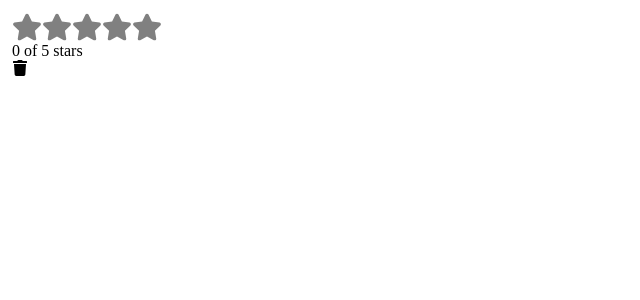
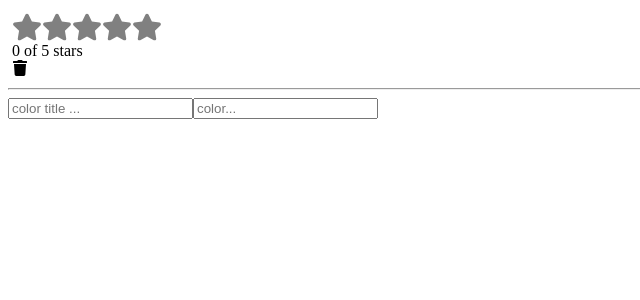
Before and after one commit to energiay/testinh_react_hooks, a React app: page / in a window 1280 px wide. Shown: the top 300 px of the page, without its empty margins (0-640 px from the left). Built offline with nearby package versions, Linux system fonts and the light colour scheme.

Commit message:
add App component

```diff
--- /dev/null
+++ b/src/App.jsx
@@ -0,0 +1,15 @@
+import React from 'react'
+import StarRating from '@components/StarRating/StarRating.jsx'
+import Form from '@components/Form/Form.jsx'
+
+const App = () => {
+    return (
+        <div>
+            <StarRating />
+            <hr />
+            <Form />
+        </div>
+    )
+}
+
+export default App
--- /dev/null
+++ b/src/components/Form/Form.jsx
@@ -0,0 +1,23 @@
+import React from 'react'
+
+const Form = () => {
+    return (
+        <div>
+            <form>
+                <input
+                    type="text"
+                    placeholder="color title ..."
+                    required
+                />
+
+                <input
+                    type="text"
+                    placeholder="color..."
+                    required
+                />
+            </form>
+        </div>
+    )
+}
+
+export default Form
--- a/src/index.js
+++ b/src/index.js
@@ -1,9 +1,8 @@
 import React from 'react';
 import { render } from 'react-dom';
-
-import StarRating from '@components/StarRating/StarRating.jsx'
+import App from './App.jsx'
 
 render(
-    <StarRating />,
+    <App />,
     document.getElementById('root')
 );
```
